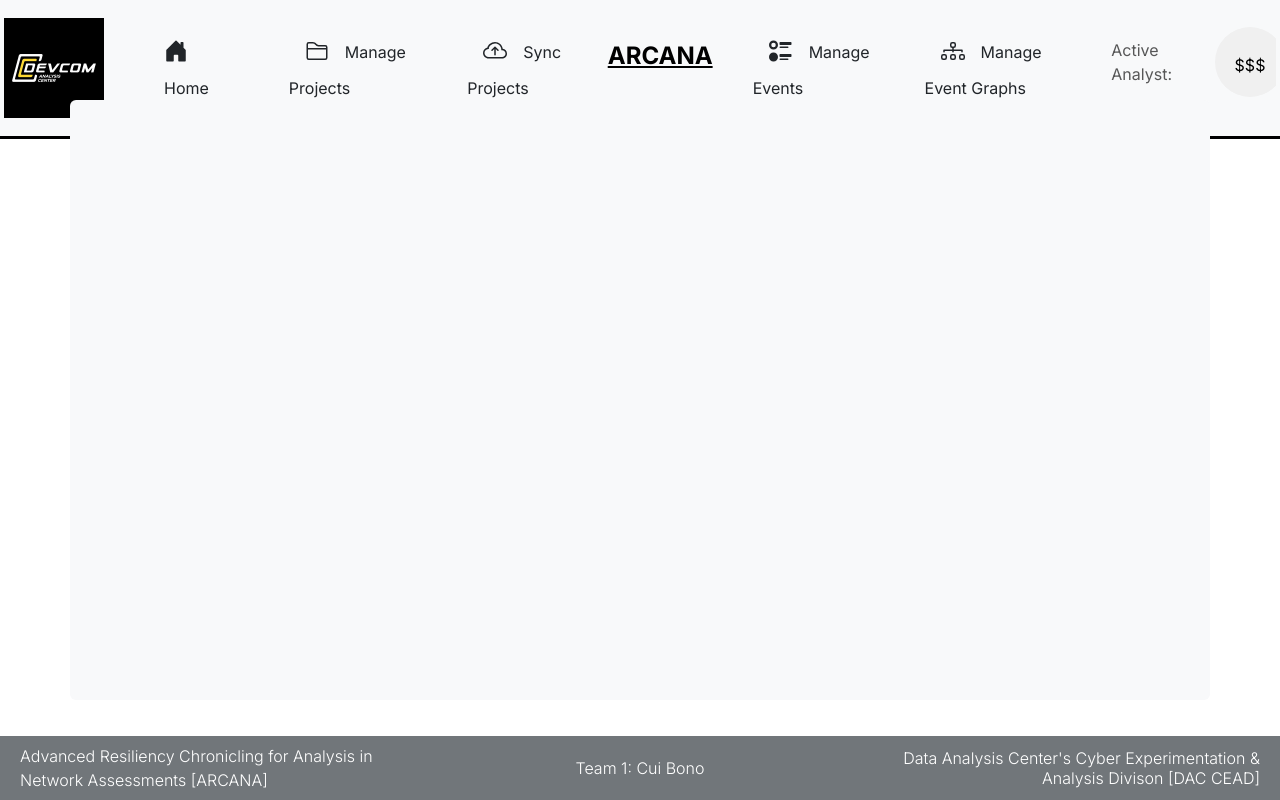
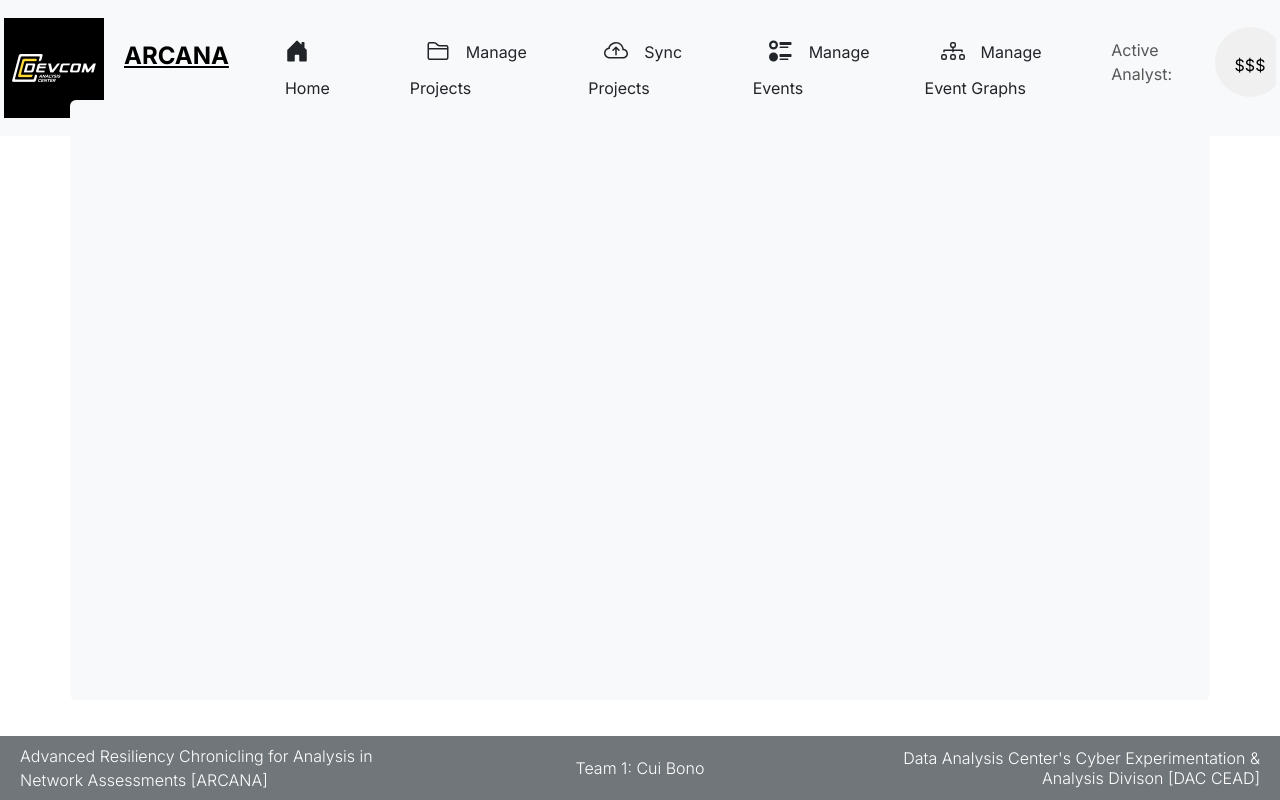
Before and after one commit to jordag18/capstone-project-ARCANA, a Next.js app in the folder frontend/: page /dashboard in a window 1280 px wide. Built offline with nearby package versions, Linux system fonts and the light colour scheme.

Commit message:
deleted styles folder

```diff
--- a/frontend/app/components/navItems.tsx
+++ b/frontend/app/components/navItems.tsx
@@ -25,6 +25,7 @@ export function NavBarItems() {
       />
       <Navbar.Collapse id="responsive-navbar-nav">
         <Nav className="me-auto mb-auto">
+          <ArcanaTextLogo />
           <IconLink
             icon={<HouseDoorFill />}
             linkName="Home"
@@ -40,8 +41,6 @@ export function NavBarItems() {
             linkName="Sync Projects"
             link="/dashboard/syncMenu"
           />
-          <ArcanaTextLogo />
-
           <IconLink
             icon={<UiRadios />}
             linkName="Manage Events"
--- a/frontend/app/components/navbar.tsx
+++ b/frontend/app/components/navbar.tsx
@@ -7,8 +7,6 @@ import React from "react";
 import DacLogo from "../ui/dacLogo";
 import NavBarItems from "./navItems";
 import ActiveAnalyst from "../ui/activeAnalyst";
-
-import "./styles/navbar.css"
 
 
 export function NavBar() {
--- a/frontend/app/components/styles/navbar.css
+++ /dev/null
@@ -1,4 +0,0 @@
-.custom-navbar {
-  border-bottom: 3px solid black; /* Add a black line at the bottom */
-  margin-bottom: 50px;
-}
--- a/frontend/app/page.tsx
+++ b/frontend/app/page.tsx
@@ -14,6 +14,8 @@ export default function Home() {
       <NavBar />
       <main className="flex min-h-screen flex-col items-center justify-between p-24">
         <StartUpPrompt />
+
+
       </main>
       <Footer />
     </>
```
